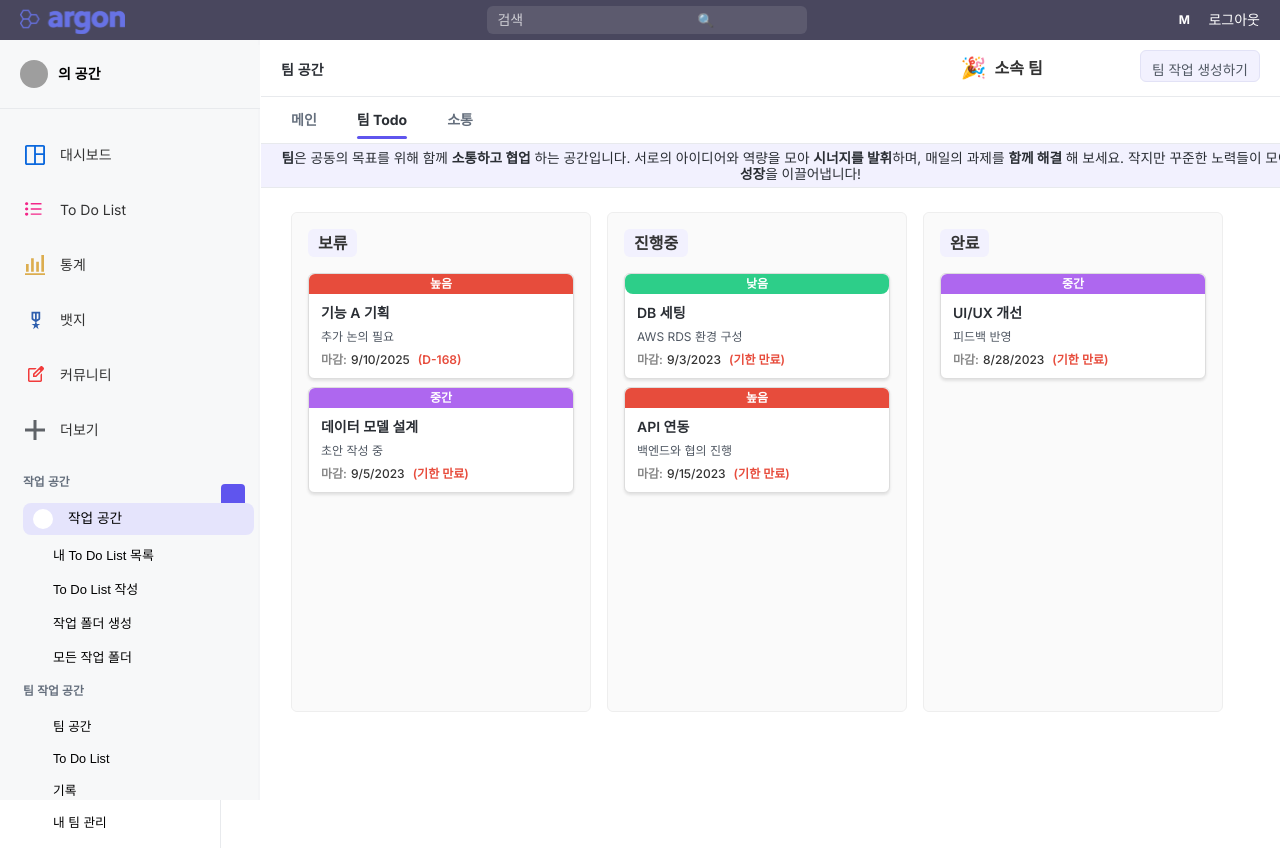
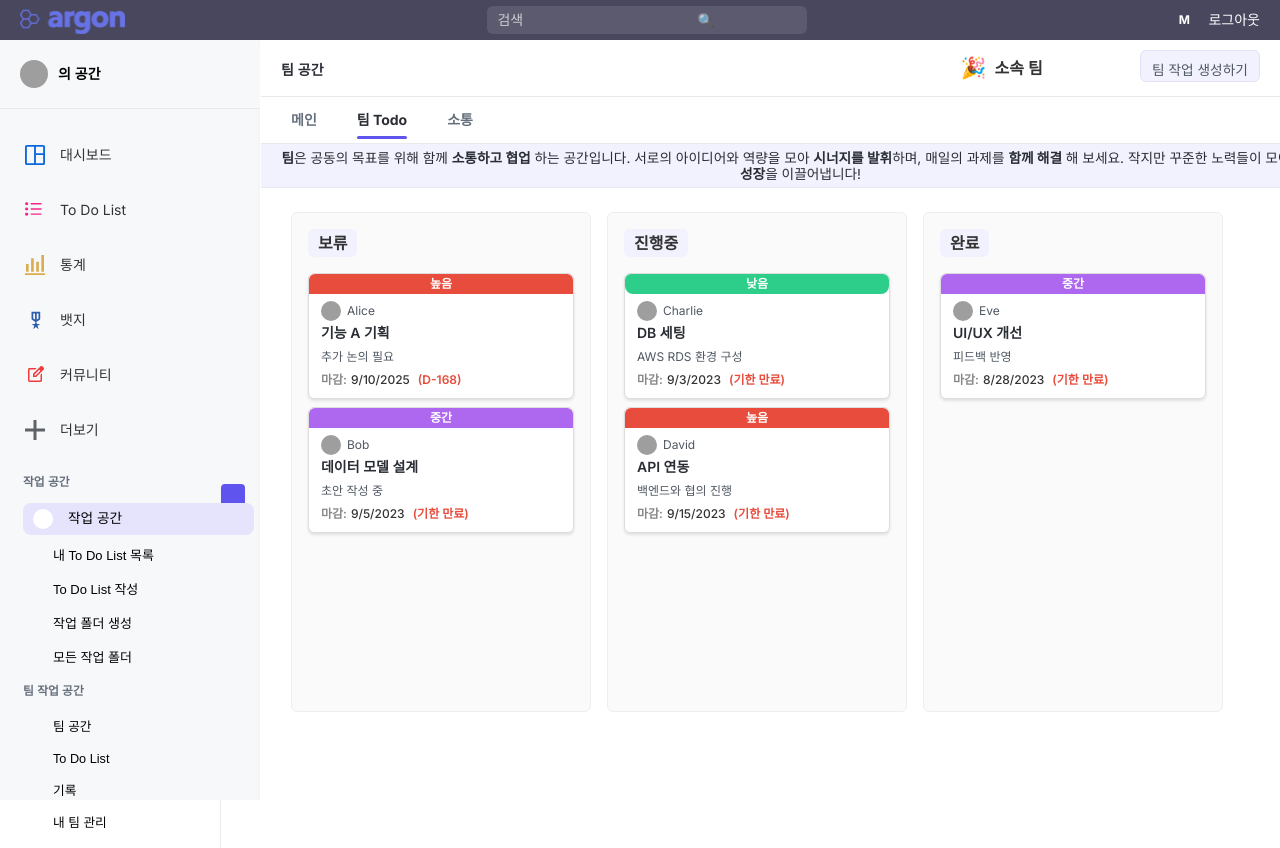
Before and after one commit to SungWookkk/FTT_frontend, a React (Create React App) app: page /team/1/todo in a window 1280 px wide. Built offline with nearby package versions, Linux system fonts and the light colour scheme; grey boxes are pictures that could not be loaded.

Commit message:
4/7 feat: [팀] Task 작성자 정보 추가
- Task 작성시 작성한 사용자 프로필 이미지와 userName 영역 추가

```diff
--- a/src/components/team/TeamTodoContentPage.js
+++ b/src/components/team/TeamTodoContentPage.js
@@ -6,6 +6,7 @@ import {
     Droppable,
     Draggable
 } from "react-beautiful-dnd";
+import defaultUser from "../../Auth/css/img/default-user.svg";
 import "../team/css/TeamTodoContentPage.css";
 
 /**
@@ -23,7 +24,7 @@ function getDaysLeft(dueDateString) {
     return diffDays;
 }
 
-// 초기 데이터: 보류, 진행중, 완료
+// 초기 데이터: 보류, 진행중, 완료 (우선순위 & 담당자 추가)
 const initialColumns = {
     onHold: {
         name: "보류",
@@ -33,14 +34,16 @@ const initialColumns = {
                 title: "기능 A 기획",
                 description: "추가 논의 필요",
                 dueDate: "2025-09-10",
-                priority: "높음"
+                priority: "높음",
+                userName: "Alice"
             },
             {
                 id: "task-2",
                 title: "데이터 모델 설계",
                 description: "초안 작성 중",
                 dueDate: "2023-09-05",
-                priority: "중간"
+                priority: "중간",
+                userName: "Bob"
             }
         ],
     },
@@ -52,14 +55,16 @@ const initialColumns = {
                 title: "DB 세팅",
                 description: "AWS RDS 환경 구성",
                 dueDate: "2023-09-03",
-                priority: "낮음"
+                priority: "낮음",
+                userName: "Charlie"
             },
             {
                 id: "task-4",
                 title: "API 연동",
                 description: "백엔드와 협의 진행",
                 dueDate: "2023-09-15",
-                priority: "높음"
+                priority: "높음",
+                userName: "David"
             }
         ],
     },
@@ -71,7 +76,8 @@ const initialColumns = {
                 title: "UI/UX 개선",
                 description: "피드백 반영",
                 dueDate: "2023-08-28",
-                priority: "중간"
+                priority: "중간",
+                userName: "Eve"
             },
         ],
     },
@@ -146,7 +152,7 @@ function TeamTodoContentPage() {
 
             {/* 목록 선택 탭 */}
             <div className="list-tap">
-                <div style={{display: "flex", alignItems: "center", justifyContent: "space-between", width: "100%" }}>
+                <div style={{ display: "flex", alignItems: "center", justifyContent: "space-between", width: "100%" }}>
                     <div className="list-tab-container">
                         <div
                             className={`tab-item ${isMainPage ? "active" : ""}`}
@@ -220,8 +226,13 @@ function TeamTodoContentPage() {
                                                                 {item.priority || "낮음"}
                                                             </div>
 
+                                                            {/* 담당자: 프로필 이미지와 이름 */}
+                                                            <div className="task-assignee">
+                                                                <img src={defaultUser} alt="User" className="assignee-avatar" />
+                                                                <span className="assignee-name">{item.userName || "미지정"}</span>
+                                                            </div>
                                                             {/* 제목 */}
-                                                            <div className="task-title" style={{ marginTop: "20px" }}>
+                                                            <div className="task-title" style={{ marginTop: "5px" }}>
                                                                 {item.title}
                                                             </div>
                                                             {/* 설명 */}
@@ -230,10 +241,11 @@ function TeamTodoContentPage() {
                                                             <div className="task-dueDate">
                                                                 <span className="due-label">마감: </span>
                                                                 <span className="due-date-text">
-              {item.dueDate ? new Date(item.dueDate).toLocaleDateString() : "미설정"}
-            </span>
+                                                                    {item.dueDate ? new Date(item.dueDate).toLocaleDateString() : "미설정"}
+                                                                </span>
                                                                 <span className="dday-text">({ddayText})</span>
                                                             </div>
+
                                                         </div>
                                                     )}
                                                 </Draggable>
--- a/src/components/team/css/TeamTodoContentPage.css
+++ b/src/components/team/css/TeamTodoContentPage.css
@@ -238,3 +238,22 @@
 .priority-낮음.priority-ribbon {
     background-color: #2dce89;
 }
+
+
+/* 담당자 영역 */
+.task-assignee {
+    display: flex;
+    align-items: center;
+    margin-top: 15px;
+}
+.assignee-avatar {
+    width: 20px;
+    height: 20px;
+    border-radius: 50%;
+    object-fit: cover;
+    margin-right: 6px;
+}
+.assignee-name {
+    font-size: 12px;
+    color: #4f5762;
+}
```
